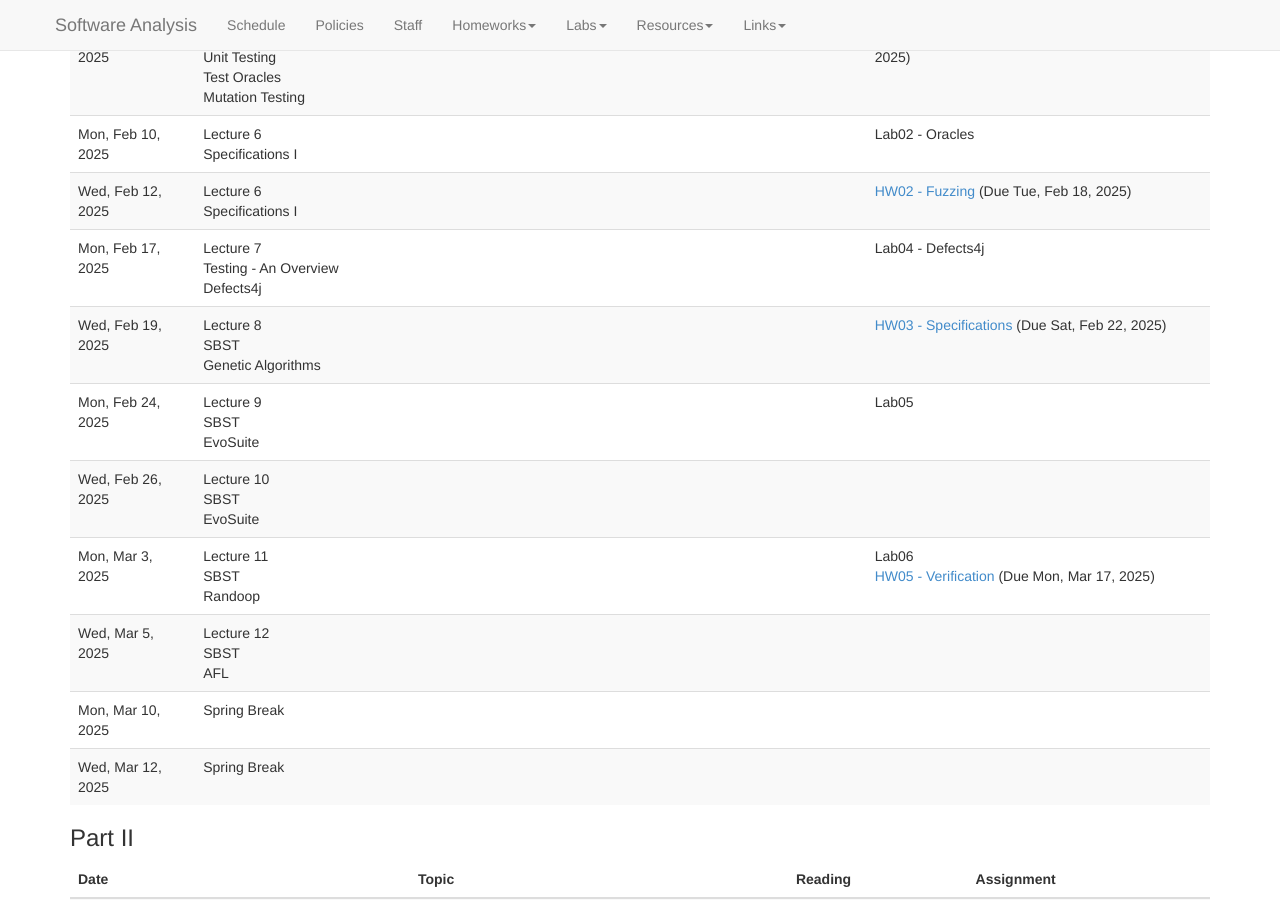
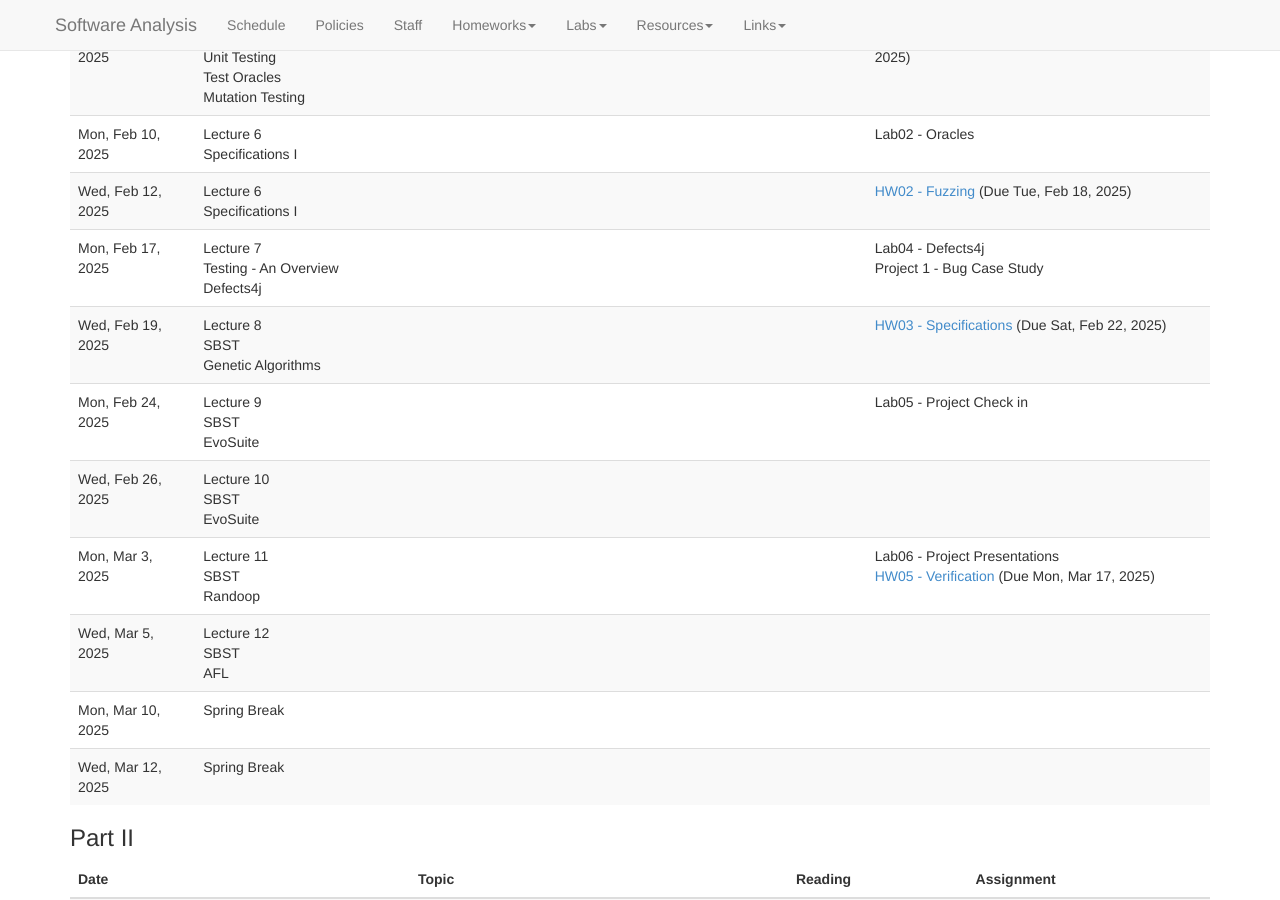
Before and after one commit to bmc-cs-software-analysis/383, a Jekyll site: the page built from schedule.md, in a window 1280 px wide and 900 px high, scrolled down 530 px. Built offline with Jekyll 4.4.1, drawn with Linux system fonts in a browser that asks for light colours; nearby versions of some CDN libraries.

Commit message:
schedule

```diff
--- a/_data/schedule.yaml
+++ b/_data/schedule.yaml
@@ -94,6 +94,8 @@
         -
           title: "Lab04 - Defects4j"
           #url: "labs/Lab04.html"
+        -
+          title: "Project 1 - Bug Case Study"
     -
       date: 2025-02-19
       title: Lecture 8 <br> SBST <br> Genetic Algorithms
@@ -118,7 +120,7 @@
       #recording: ~
       assignments:
         -
-          title: "Lab05"
+          title: "Lab05 - Project Check in"
           #url: "labs/Lab05.html"
     -
       date: 2025-02-26
@@ -137,7 +139,7 @@
       #    title: "Chapter 8"
       assignments:
         -
-          title: "Lab06"
+          title: "Lab06 - Project Presentations"
         -
            title: "HW05 - Verification"
            deadline: 2025-03-17
```
